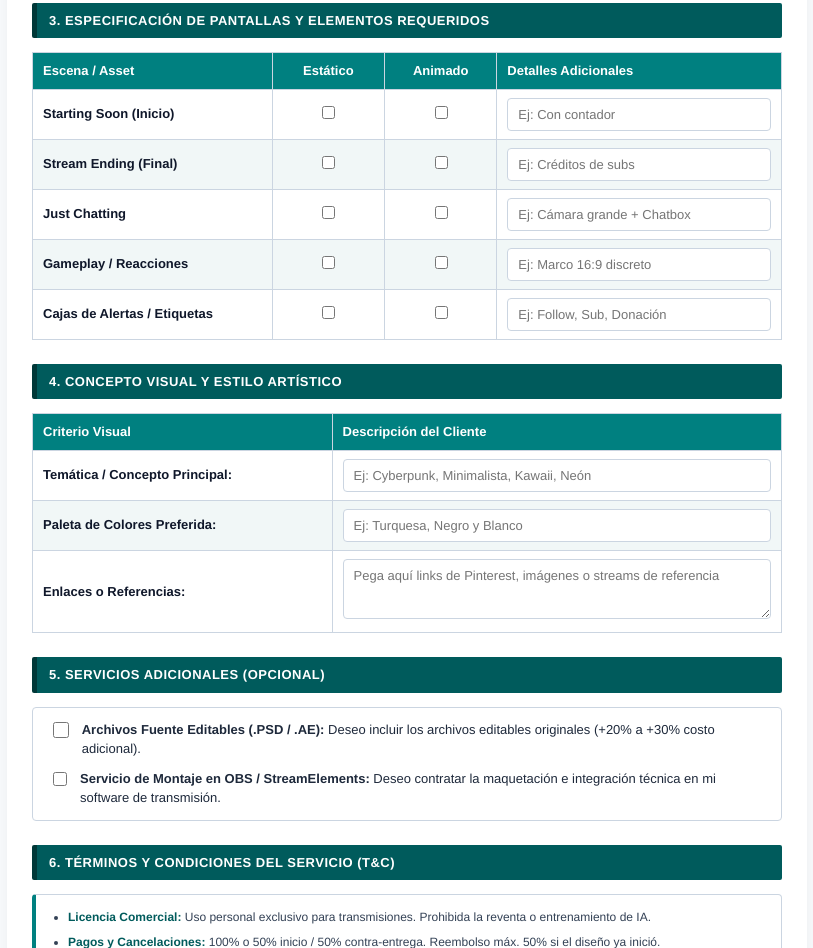
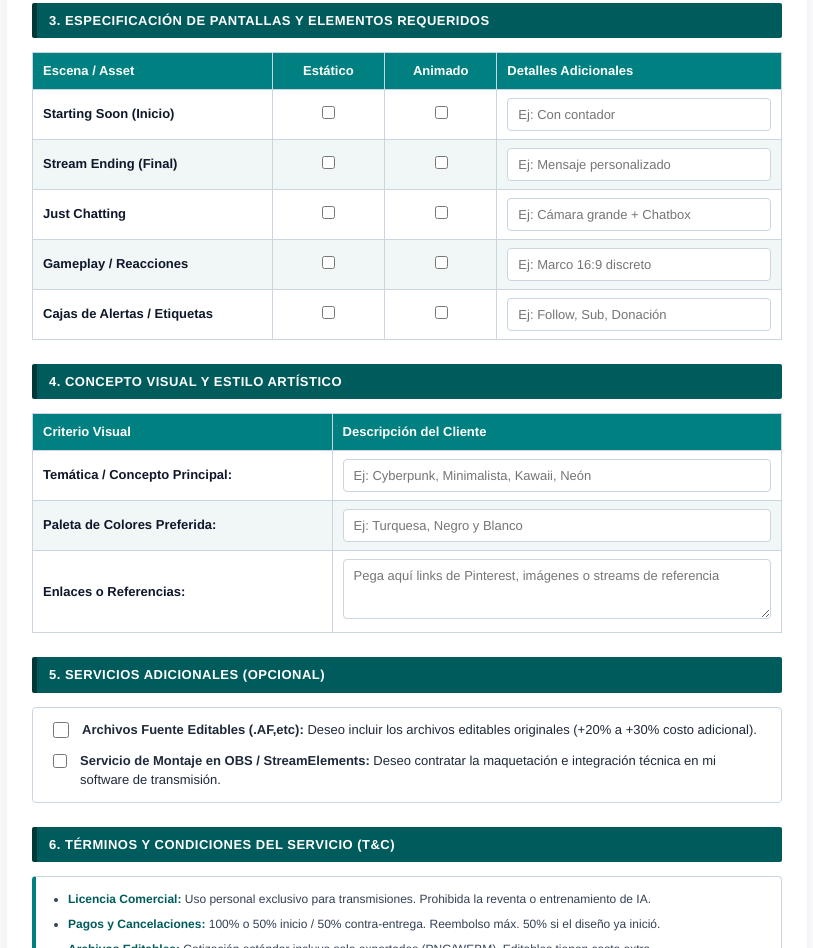
Before and after one commit to officialtreb/forms-overlays, a plain HTML site: page index.html in a window 1280 px wide. Shown: the part 785-1733 px from the top of the page, without its empty margins (233-1046 px from the left). Drawn offline with Linux system fonts and the light colour scheme.

Commit message:
Update index.html

```diff
--- a/index.html
+++ b/index.html
@@ -232,7 +232,7 @@
 
   <div class="form-body">
     <!-- Reemplazar TU_ENDPOINT_DE_FORMSPREE con tu URL de Formspree / Web3Forms -->
-    <form action="[https://formspree.io/f/mzebannw](https://formspree.io/f/TU_ENDPOINT_DE_FORMSPREE)" method="POST">
+    <form action="[https://formspree.io/f/mzebannw](https://formspree.io/f/mzebannw)" method="POST">
 
       <div class="instructions-box">
         <strong>INSTRUCCIONES PARA EL CLIENTE:</strong> Por favor completa los campos del formulario. Este documento me permitirá entender tus necesidades exactas, definir el alcance del trabajo y enviarte la cotización formal de tu proyecto junto con los Términos y Condiciones aplicables.
@@ -299,7 +299,7 @@
             <td><strong>Stream Ending (Final)</strong></td>
             <td style="text-align: center;"><input type="checkbox" name="asset_ending_estatico" value="Sí"></td>
             <td style="text-align: center;"><input type="checkbox" name="asset_ending_animado" value="Sí"></td>
-            <td><input type="text" name="detalles_ending" placeholder="Ej: Créditos de subs"></td>
+            <td><input type="text" name="detalles_ending" placeholder="Ej: Mensaje personalizado"></td>
           </tr>
           <tr>
             <td><strong>Just Chatting</strong></td>
@@ -350,7 +350,7 @@
       <div class="checkbox-group">
         <label class="checkbox-item">
           <input type="checkbox" name="addon_psd" value="Sí">
-          <div><strong>Archivos Fuente Editables (.PSD / .AE):</strong> Deseo incluir los archivos editables originales (+20% a +30% costo adicional).</div>
+          <div><strong>Archivos Fuente Editables (.AF,etc):</strong> Deseo incluir los archivos editables originales (+20% a +30% costo adicional).</div>
         </label>
         <label class="checkbox-item" style="margin-top: 8px;">
           <input type="checkbox" name="addon_obs" value="Sí">
```
